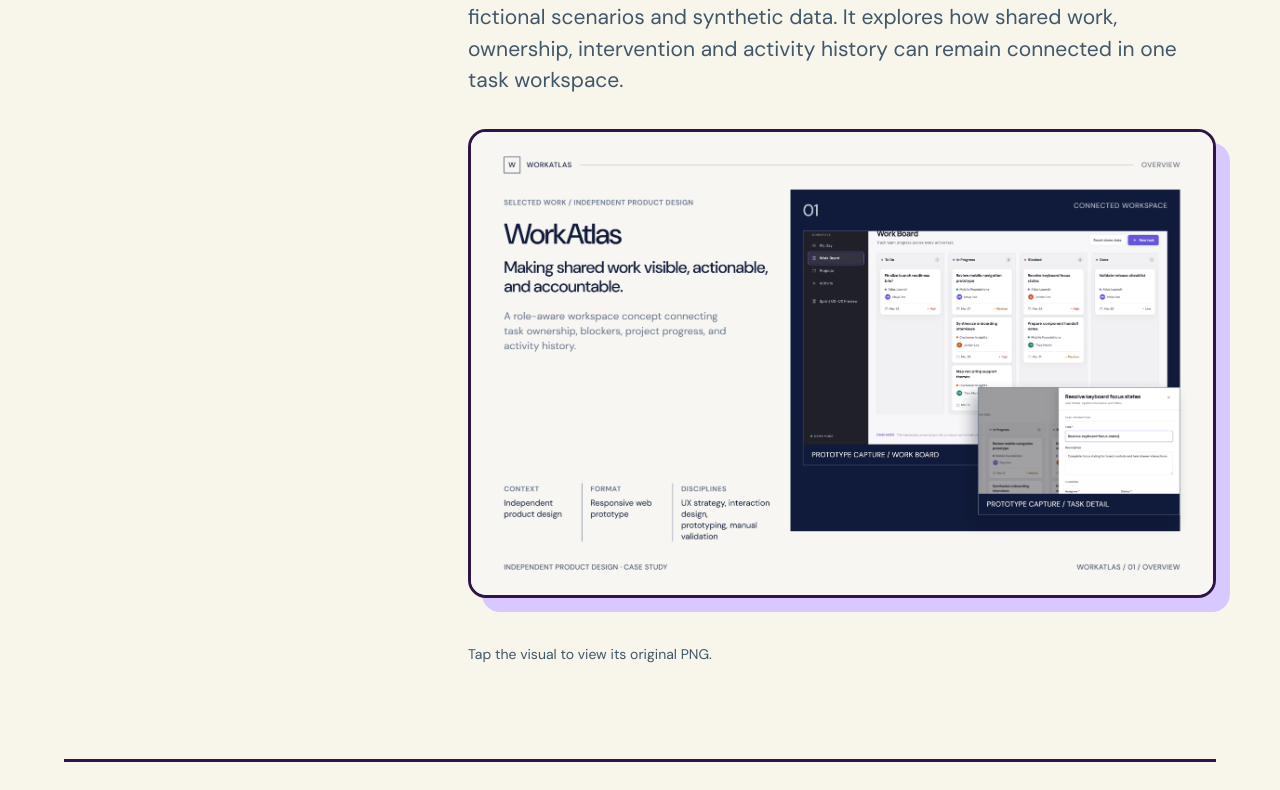
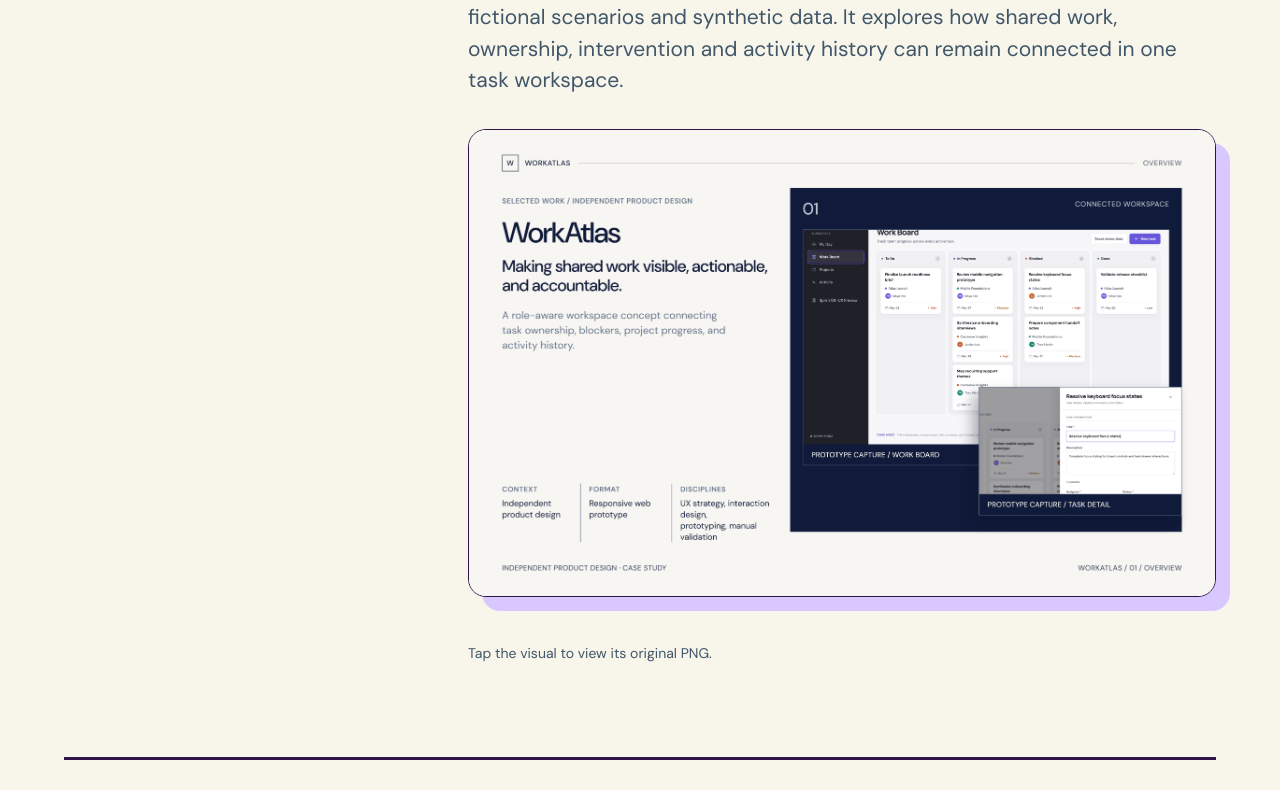
Before and after one commit to lotolipi/product-design-portfolio, a Next.js app: page /work/workatlas in a window 1280 px wide. Shown: the part 1570-2360 px from the top of the page. Built offline with nearby package versions, Linux system fonts and the light colour scheme.

Commit message:
style(workatlas): halve image outline thickness

```diff
--- a/app/globals.css
+++ b/app/globals.css
@@ -538,3 +538,6 @@ html[data-loto-theme="dark"] .lottolov-page .shop-destinations>div:first-child>s
 .co-case-page .co-case-chapters .chapter p{font-size:17px;line-height:1.55}
 .co-case-page .co-case-chapters .case-frame{border-radius:14px!important;box-shadow:6px 6px 0 #D9C8FF!important}
 }
+
+/* WorkAtlas: halve the case-study image outline from 3px to 1.5px, preserving radius and shadow. */
+.co-case-page .co-case-chapters .case-frame{border-width:1.5px!important}
```
